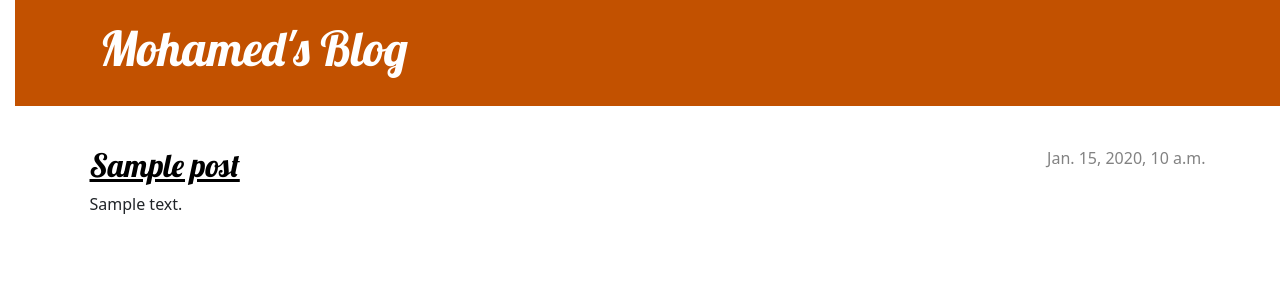
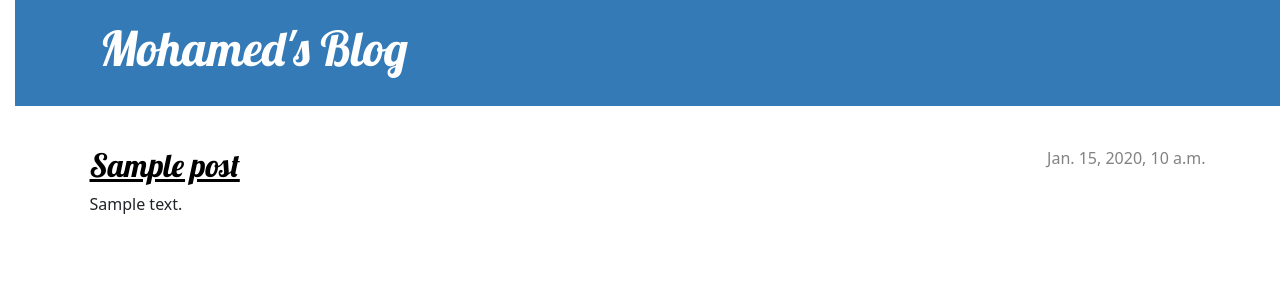
Before and after one commit to Mohamedsfar1/My-first-blog, a Django app: template blog/templates/blog/post_list.html in a window 1280 px wide. Shown: the top 300 px of the page. Run offline with Django 4.2, Linux system fonts and the light colour scheme; the template is opened without the code that fills it: most values are stand-ins (such as "Sample title", 1, 10 or a date in 2020).

Commit message:
change color to blue

```diff
--- a/blog/static/css/blog.css
+++ b/blog/static/css/blog.css
@@ -1,5 +1,5 @@
 h1 a, h2 a {
-    color: #C25100;
+    color: #337ab7;;
     font-family: 'Lobster';
 }
 
@@ -8,7 +8,7 @@
 }
 
 .page-header {
-    background-color: #C25100;
+    background-color: #337ab7;;
     margin-top: 0;
     margin-bottom: 40px;
     padding: 20px 20px 20px 40px;
```
